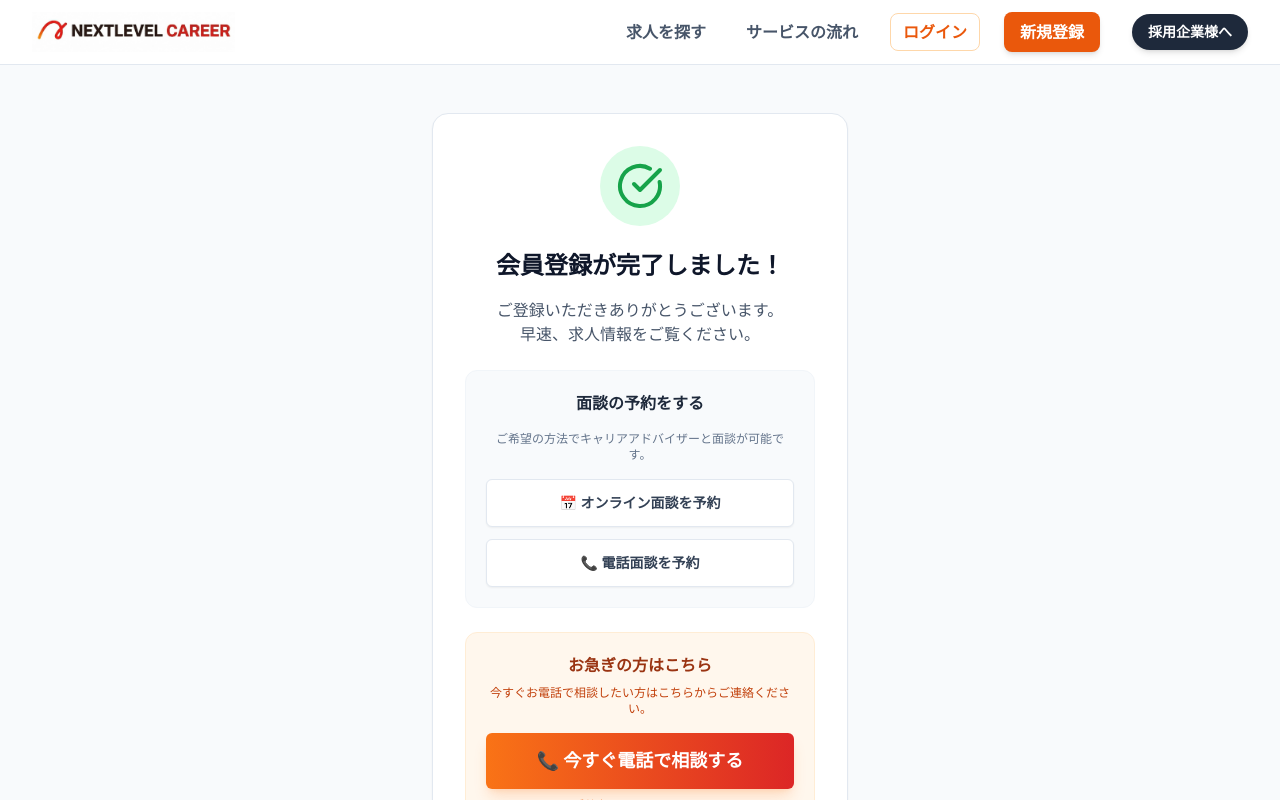
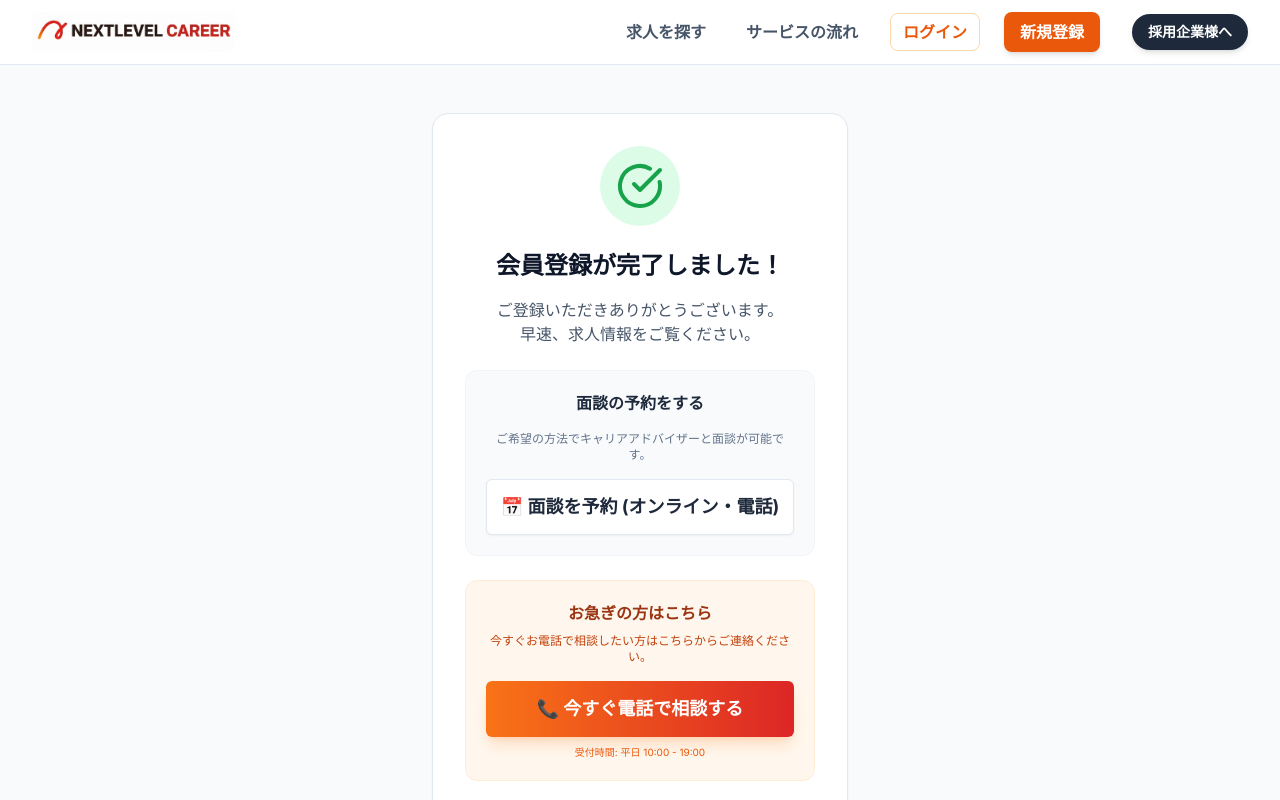
Before and after one commit to nextlevelkitamura-alt/nextlevel-career-website, a Next.js app: page /register/success in a window 1280 px wide. Shown: the top 800 px of the page. Built offline with nearby package versions, Linux system fonts and the light colour scheme; no server answers.

Commit message:
Merge interview booking buttons into one

```diff
--- a/app/register/success/page.tsx
+++ b/app/register/success/page.tsx
@@ -42,13 +42,8 @@ export default function RegisterSuccessPage() {
                             </p>
                             <div className="grid grid-cols-1 gap-3">
                                 <a href="https://calendar.app.google/S6VCR33nZNE14Udw6" target="_blank" rel="noopener noreferrer" className="block">
-                                    <Button className="w-full h-12 bg-white border border-slate-200 text-slate-700 hover:bg-slate-50 hover:text-primary-600 font-bold shadow-sm">
-                                        📅 オンライン面談を予約
-                                    </Button>
-                                </a>
-                                <a href="https://calendar.app.google/S6VCR33nZNE14Udw6" target="_blank" rel="noopener noreferrer" className="block">
-                                    <Button className="w-full h-12 bg-white border border-slate-200 text-slate-700 hover:bg-slate-50 hover:text-primary-600 font-bold shadow-sm">
-                                        📞 電話面談を予約
+                                    <Button className="w-full h-14 bg-white border border-slate-200 text-slate-800 hover:bg-slate-50 hover:text-primary-600 font-bold text-lg shadow-sm">
+                                        📅 面談を予約 (オンライン・電話)
                                     </Button>
                                 </a>
                             </div>
```
